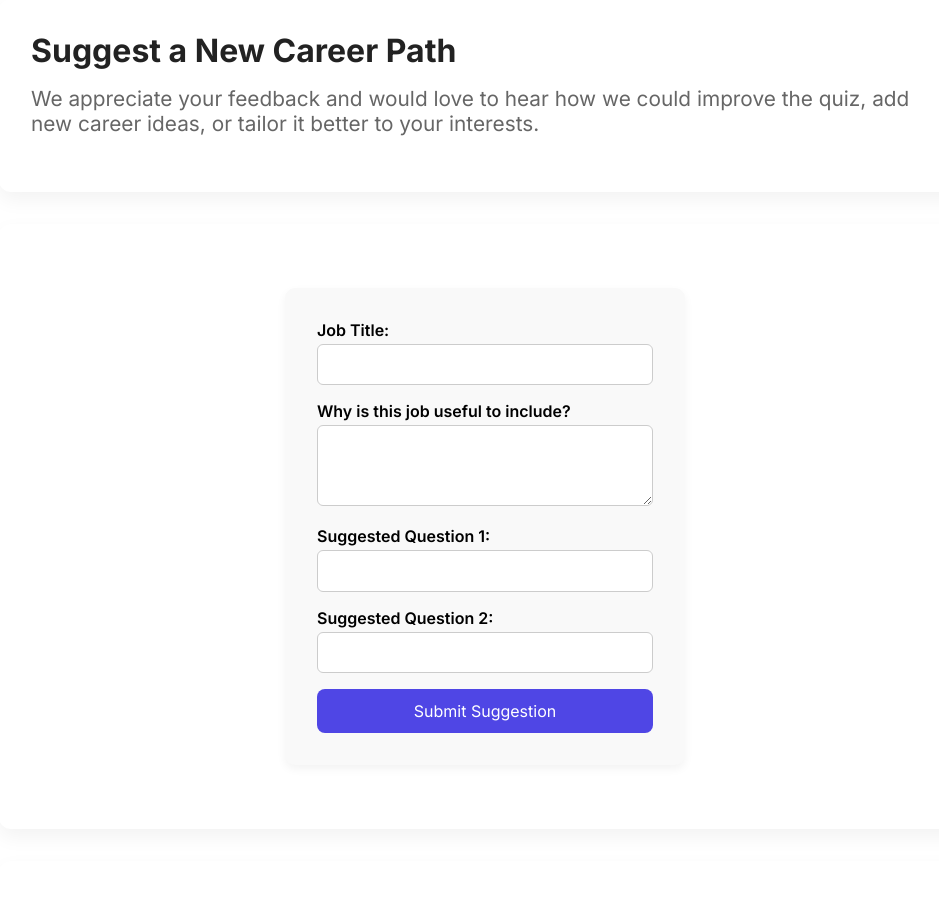
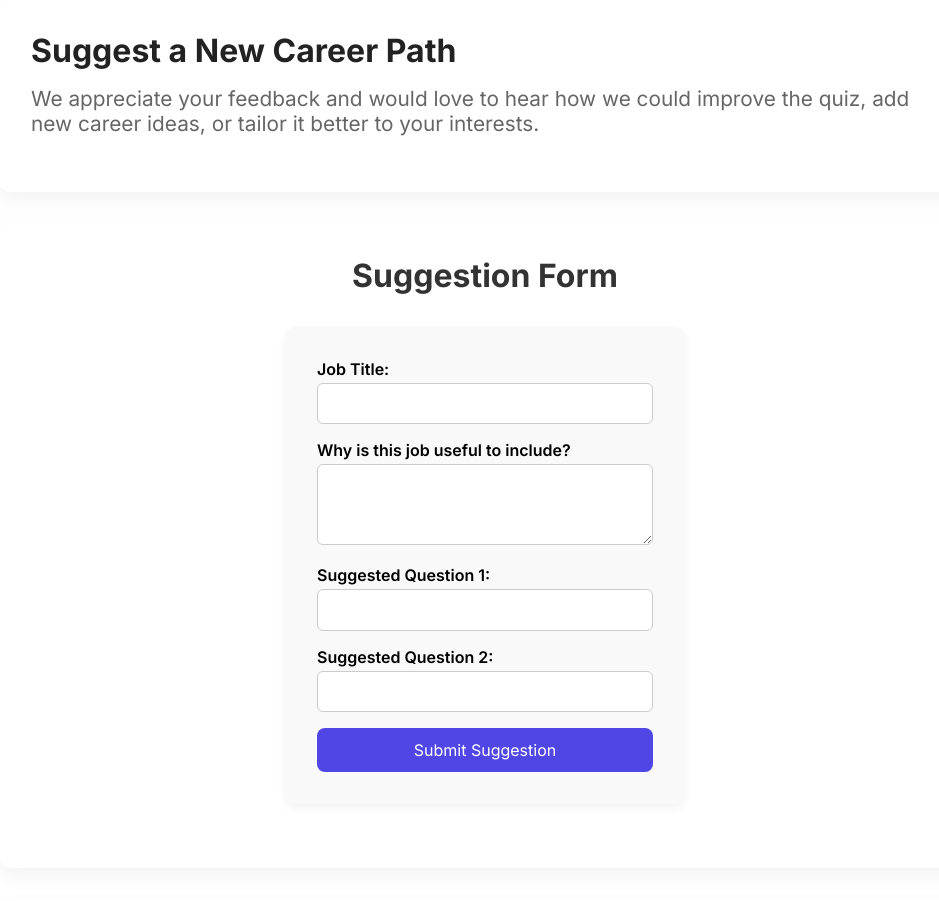
Before and after one commit to damien11zhang/CITS3403-Group-Project, a Flask app: page /suggest in a window 1280 px wide. Shown: the part 117-1018 px from the top of the page, without its empty margins (155-1094 px from the left). Run offline with Flask 3, Linux system fonts and the light colour scheme.

Commit message:
Added header in suggest.html

```diff
--- a/project/templates/suggest.html
+++ b/project/templates/suggest.html
@@ -8,6 +8,7 @@
     </div>
 
     <div class="section text-center">
+        <h2>Suggestion Form</h2>
     <form method="POST">
         <label for="job_title">Job Title:</label>
         <input type="text" name="job_title" required>
```
